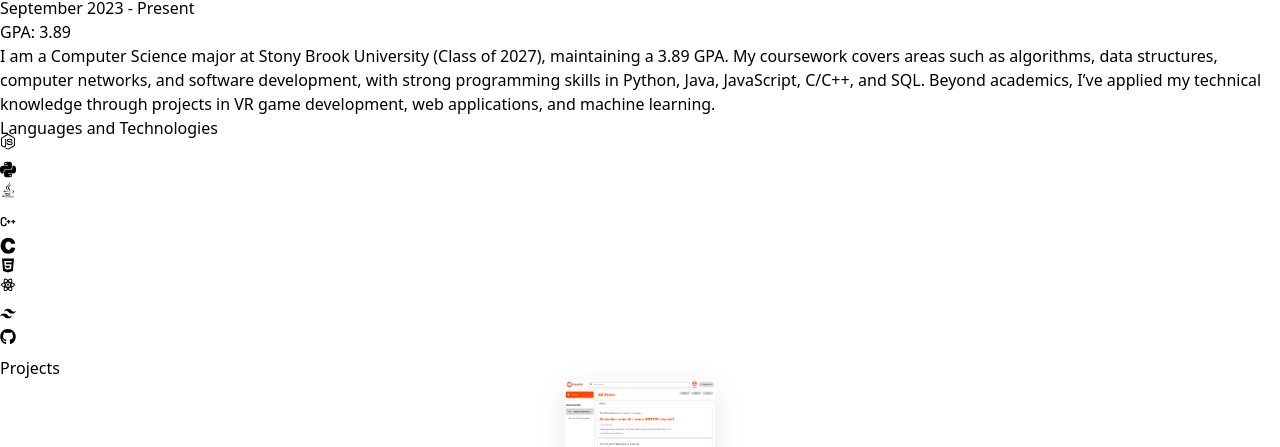
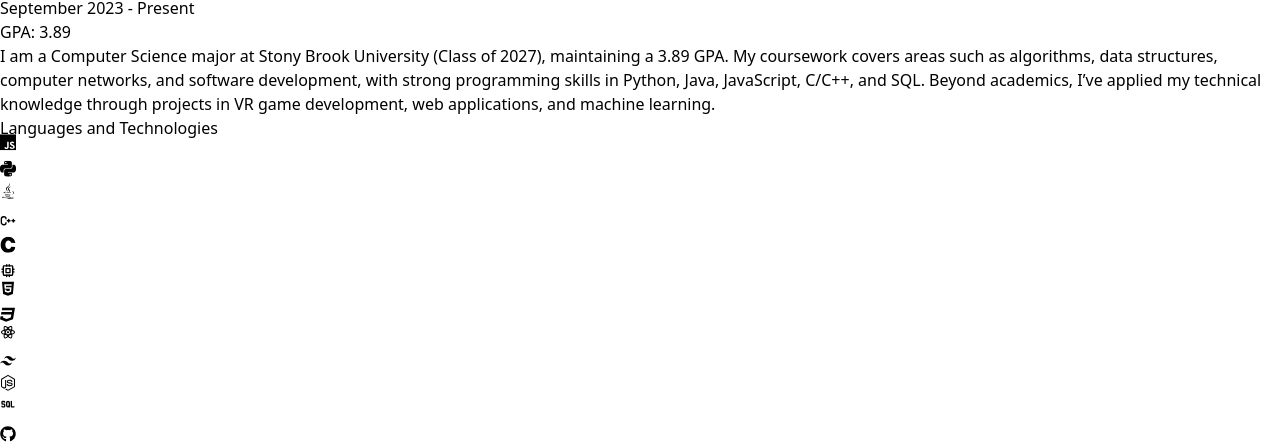
Before and after one commit to Jyeung221060544/personal-website, a React (Vite) app: page / in a window 1280 px wide. Shown: the part 3592-4039 px from the top of the page. Built offline with nearby package versions, Linux system fonts and the light colour scheme.

Commit message:
adding languages and reordering

```diff
--- a/src/components/Technologies.jsx
+++ b/src/components/Technologies.jsx
@@ -1,20 +1,18 @@
 import React from "react";
-import { RiReactjsLine } from "react-icons/ri";
-import { FaGithub, FaBootstrap, FaNodeJs, FaJava } from "react-icons/fa";
-import { SiPython } from "react-icons/si";
 import { motion } from "framer-motion";
-import { RiTailwindCssFill } from "react-icons/ri";
-import { TbBrandCpp } from "react-icons/tb";
-import { FaHtml5 } from "react-icons/fa";
-import { SiC } from "react-icons/si";
 import HoverTech from "./HoverTech";
+
+import { RiReactjsLine, RiTailwindCssFill } from "react-icons/ri";
+import { FaGithub, FaNodeJs, FaJava, FaHtml5, FaCss3 } from "react-icons/fa";
+import { SiPython, SiJavascript, SiC } from "react-icons/si";
+import { TbBrandCpp, TbSql, TbCpu } from "react-icons/tb";
 
 const iconVariants = (duration) => ({
   initial: { y: -10 },
   animate: {
     y: [10, -10],
     transition: {
-      duration: duration,
+      duration,
       ease: "linear",
       repeat: Infinity,
       repeatType: "reverse",
@@ -40,16 +38,17 @@ const Technologies = () => {
         transition={{ duration: 1.5 }}
         className="flex flex-wrap justify-center gap-4"
       >
-        {/* NodeJS */}
+        {/* ===== Languages ===== */}
+        {/* JavaScript */}
         <motion.div
-          variants={iconVariants(2.2)}
+          variants={iconVariants(2.4)}
           initial="initial"
           animate="animate"
           className="rounded-full flex items-center border-4 border-neutral-900 p-6"
         >
-          <a href="#ascii">
-            <HoverTech name={"NodeJS"}>
-              <FaNodeJs className="text-green-500 text-7xl" />
+          <a href="#portfolio">
+            <HoverTech name={"JavaScript"}>
+              <SiJavascript className="text-yellow-400 text-7xl" />
             </HoverTech>
           </a>
         </motion.div>
@@ -108,6 +107,21 @@ const Technologies = () => {
           </a>
         </motion.div>
 
+        {/* Assembly */}
+        <motion.div
+          variants={iconVariants(2.8)}
+          initial="initial"
+          animate="animate"
+          className="rounded-full flex items-center border-4 border-neutral-900 p-6"
+        >
+          <a href="#systems">
+            <HoverTech name={"Assembly"}>
+              <TbCpu className="text-neutral-300 text-7xl" />
+            </HoverTech>
+          </a>
+        </motion.div>
+
+        {/* ===== Web ===== */}
         {/* HTML */}
         <motion.div
           variants={iconVariants(2.5)}
@@ -122,7 +136,21 @@ const Technologies = () => {
           </a>
         </motion.div>
 
-        {/* ReactJs */}
+        {/* CSS */}
+        <motion.div
+          variants={iconVariants(2.6)}
+          initial="initial"
+          animate="animate"
+          className="rounded-full flex items-center border-4 border-neutral-900 p-6"
+        >
+          <a href="#portfolio">
+            <HoverTech name={"CSS"}>
+              <FaCss3 className="text-blue-500 text-7xl" />
+            </HoverTech>
+          </a>
+        </motion.div>
+
+        {/* React */}
         <motion.div
           variants={iconVariants(2.3)}
           initial="initial"
@@ -150,6 +178,36 @@ const Technologies = () => {
           </a>
         </motion.div>
 
+        {/* NodeJS */}
+        <motion.div
+          variants={iconVariants(2.2)}
+          initial="initial"
+          animate="animate"
+          className="rounded-full flex items-center border-4 border-neutral-900 p-6"
+        >
+          <a href="#ascii">
+            <HoverTech name={"NodeJS"}>
+              <FaNodeJs className="text-green-500 text-7xl" />
+            </HoverTech>
+          </a>
+        </motion.div>
+
+        {/* ===== Data ===== */}
+        {/* SQL */}
+        <motion.div
+          variants={iconVariants(2.3)}
+          initial="initial"
+          animate="animate"
+          className="rounded-full flex items-center border-4 border-neutral-900 p-6"
+        >
+          <a href="#data">
+            <HoverTech name={"SQL"}>
+              <TbSql className="text-purple-400 text-7xl" />
+            </HoverTech>
+          </a>
+        </motion.div>
+
+        {/* ===== Tools ===== */}
         {/* GitHub */}
         <motion.div
           variants={iconVariants(2.1)}
@@ -159,11 +217,10 @@ const Technologies = () => {
         >
           <a href="#ascii">
             <HoverTech name={"GitHub"} invert={true}>
-              <FaGithub className="text-7xl " />
+              <FaGithub className="text-7xl" />
             </HoverTech>
           </a>
         </motion.div>
-
       </motion.div>
     </div>
   );
```
